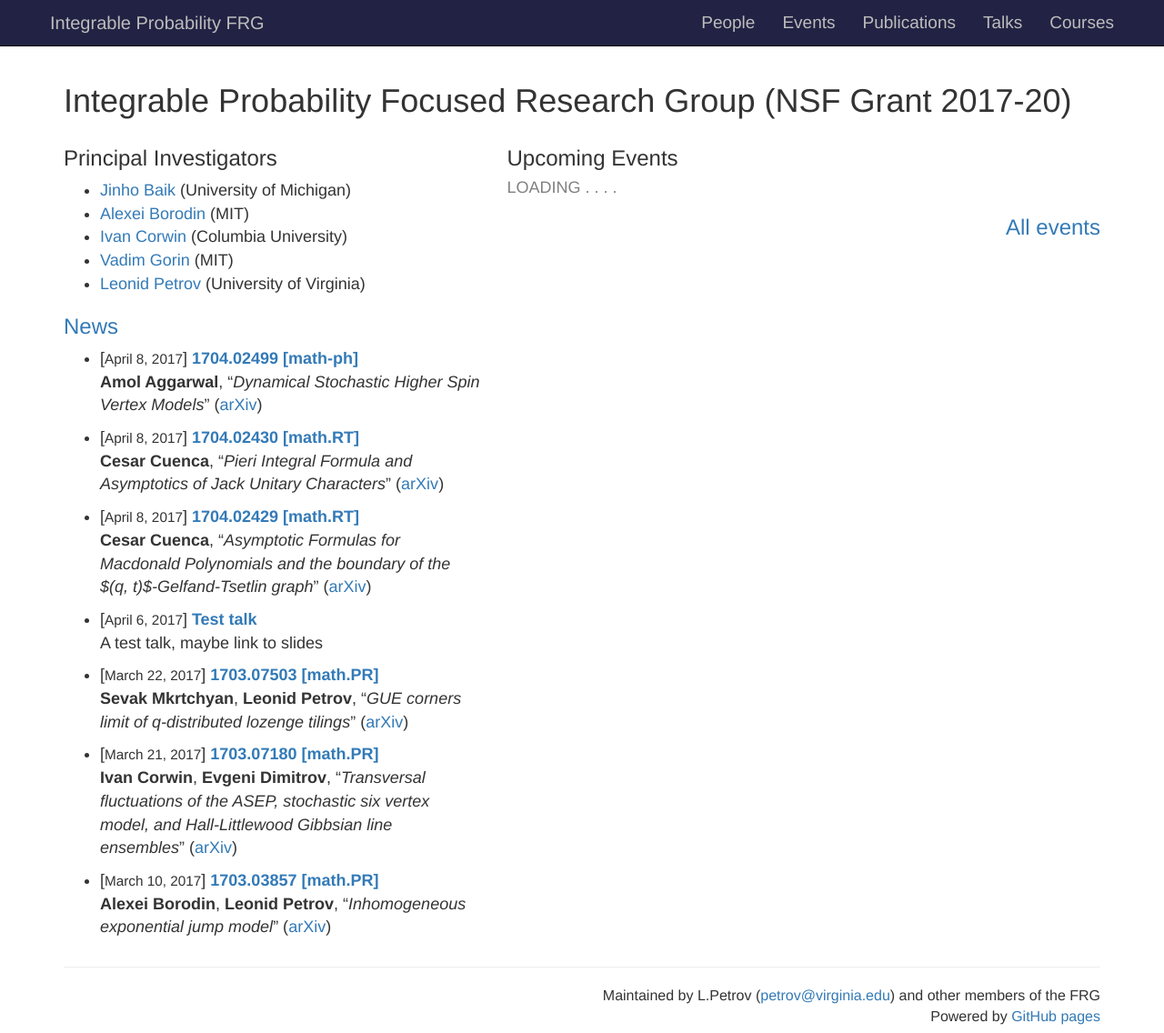
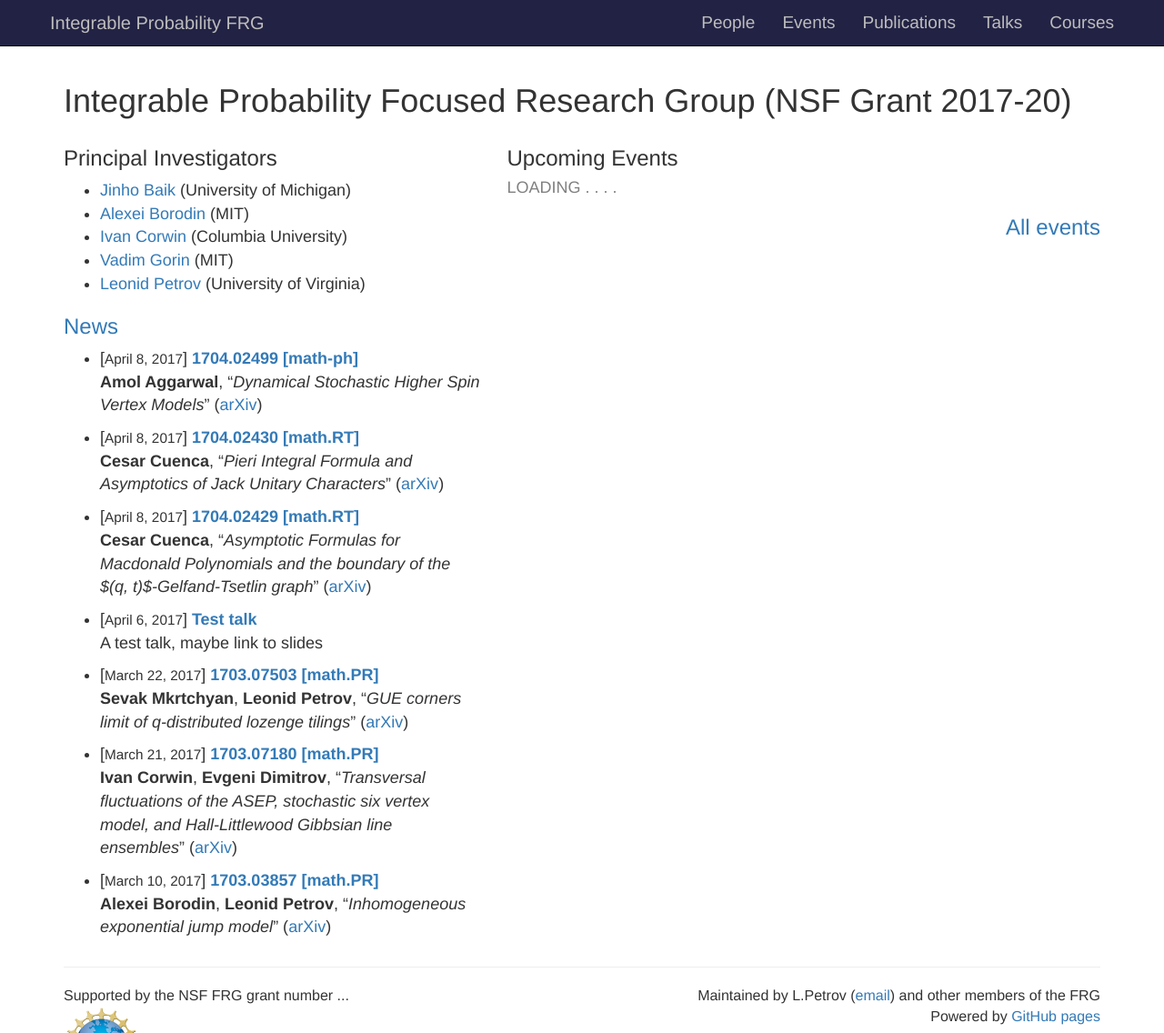
Before and after one commit to int-prob/int-prob-code, a Jekyll site: the page built from index.html, in a window 1280 px wide, cut to the strip 0-1136 px from the top of the page. Shown: the whole strip at 91% size. Built offline with Jekyll 4.4.1, drawn with Linux system fonts in a browser that asks for light colours; comment, search, counter and statistics services are not loaded.

Commit message:
Added NSF logo

```diff
--- a/_includes/footer.html
+++ b/_includes/footer.html
@@ -2,13 +2,18 @@
           <div class="container">
             <hr>
             <div class="row">
-              <div class="col-md-6">
+              <div class="col-md-6" style="font-size:16px">
+                Supported by the NSF FRG grant number ...<br>
+                <img src="{{site.url}}/img/nsf1.gif" width=15%>
               </div>
               <div class="col-md-6" style="font-size:16px">
-                <p align="right">Maintained by L.Petrov
-                (<a href="mailto:petrov@virginia.edu">petrov@virginia.edu</a>)
-                and other members of the FRG<br>
-                Powered by <a href="https://github.com/int-prob/int-prob.github.io">GitHub pages</a></p>
+                <p align="right">
+                  Maintained by L.Petrov
+                  (<a href="mailto:petrov@virginia.edu">email</a>)
+                  and other members of the FRG
+                  <br>
+                  Powered by <a href="https://github.com/int-prob/int-prob.github.io">GitHub pages</a>
+              </p>
               </div>
             </div>
           </div>
--- a/index.html
+++ b/index.html
@@ -30,7 +30,7 @@ layout: default
 
     {% include cal_scripts.js %}
 
-    <a href="events/index.html" align="right"><h3>All events</h3></a>
+    <a href="{{site.url}}/events/index.html" align="right"><h3>All events</h3></a>
   </div>
 
 </div>
```
Also changed, not shown: img/nsf1.gif (added).
